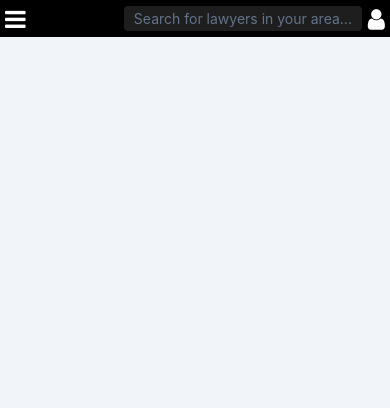
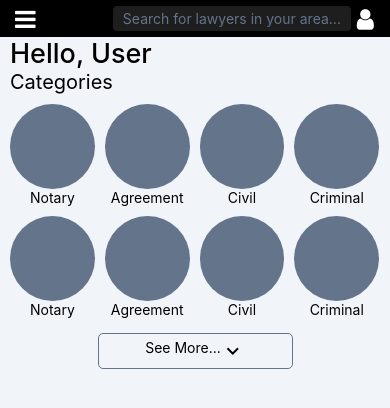
Before and after one commit to Dnyanesh-Bachhav/LawBud-App, a React Native app: screen / in a window 390 px wide. Shown: the top 408 px of the page. Built offline with nearby package versions, Linux system fonts and the light colour scheme.

Commit message:
Added categories...

```diff
--- a/App.js
+++ b/App.js
@@ -1,12 +1,16 @@
 // import { StatusBar } from 'expo-status-bar';
 import { StyleSheet, Text, View, StatusBar } from 'react-native';
 import { COLORS } from './components/constants';
+import Categories from './components/HomeScreen/Categories';
 import Header from './components/HomeScreen/Header';
 
 export default function App() {
   return (
     <View style={styles.container}>
       <Header/>
+      <Text style={styles.textStyle}>Hello, User</Text>
+      <Text style={{fontSize: 20,fontWeight: '400',marginLeft: 10}}>Categories</Text>
+      <Categories/>
       <StatusBar style="auto" />
     </View>
   );
@@ -17,4 +21,9 @@ const styles = StyleSheet.create({
     flex: 1,
     backgroundColor: COLORS.primary,
   },
+  textStyle:{
+    fontSize: 27,
+    fontWeight: '500',
+    marginLeft: 10
+  }
 });
--- /dev/null
+++ b/components/HomeScreen/Categories.js
@@ -0,0 +1,39 @@
+import { Text, View, Dimensions, FlatList, TouchableOpacity } from "react-native";
+import { CATEGORIES, COLORS } from "../constants";
+import { MaterialIcons } from '@expo/vector-icons';
+const CARD_WIDTH = Dimensions.get("window").width/4.6;
+const CARD_HEIGHT = Dimensions.get("window").height/4;
+function Categories(){
+    return(
+        <View>
+            <FlatList
+            data={CATEGORIES}
+            numColumns={4}
+            // horizontal={true}
+            style={{flexWrap:"wrap" }}
+            renderItem={({ item,index })=>(
+                <Card name={item.name} key={index} />
+            )}
+            keyExtractor={(item,index)=>index}
+            />
+            <View style={{flexDirection: 'row',alignItems: 'center',width: '50%', alignSelf: 'center',justifyContent: 'center',borderWidth: 1,borderColor: COLORS.gray,borderRadius: 5, paddingHorizontal: 5,paddingVertical: 5,marginHorizontal: 10,marginTop: 15}} >
+                <TouchableOpacity style={{flexDirection: 'row'}} >
+                <Text>See More...</Text>
+                <MaterialIcons name="keyboard-arrow-down" size={24} color={COLORS.black} />
+                </TouchableOpacity>
+            </View>
+
+        </View>
+    );
+}
+function Card({name}){
+    return(
+        <View style={{alignItems: "center",justifyContent: 'center',marginLeft: 10,marginTop: 10 }} >
+            <View style={{width: CARD_WIDTH, height: CARD_WIDTH, borderRadius: 50, backgroundColor: COLORS.gray, }} >
+
+            </View>
+            <Text>{ name }</Text>
+        </View>
+    );
+}
+export default Categories;
--- a/components/HomeScreen/Header.js
+++ b/components/HomeScreen/Header.js
@@ -4,7 +4,7 @@ import { COLORS } from "../constants";
 function Header() {
     return (
         <View style={styles.container}>
-            <FontAwesome name="bars" size={24} color={COLORS.white} />
+            <FontAwesome name="bars" size={24} color={COLORS.white} style={{marginLeft: 10}} />
             <View style={{flexDirection: 'row',alignItems: 'center' }} >
                 <TextInput
                     placeholder="Search for lawyers in your area..."
@@ -19,6 +19,7 @@ const styles = StyleSheet.create({
     container: {
         flexDirection: 'row',
         padding: 5,
+        paddingRight: 16,
         backgroundColor: "#000000",
         alignItems: 'center',
         justifyContent: 'space-between'
--- a/components/constants.js
+++ b/components/constants.js
@@ -5,4 +5,39 @@ const COLORS = {
     black: "#000000",
     white: "#ffffff"
 }
-export { COLORS } ;
+const CATEGORIES = [
+    {
+        name: "Notary",
+        imgSrc: "",
+    },
+    {
+        name: "Agreement",
+        imgSrc: "",
+    },
+    {
+        name: "Civil",
+        imgSrc: "",
+    },
+    {
+        name: "Criminal",
+        imgSrc: "",
+    },
+
+    {
+        name: "Notary",
+        imgSrc: "",
+    },
+    {
+        name: "Agreement",
+        imgSrc: "",
+    },
+    {
+        name: "Civil",
+        imgSrc: "",
+    },
+    {
+        name: "Criminal",
+        imgSrc: "",
+    },
+]
+export { COLORS, CATEGORIES } ;
```
